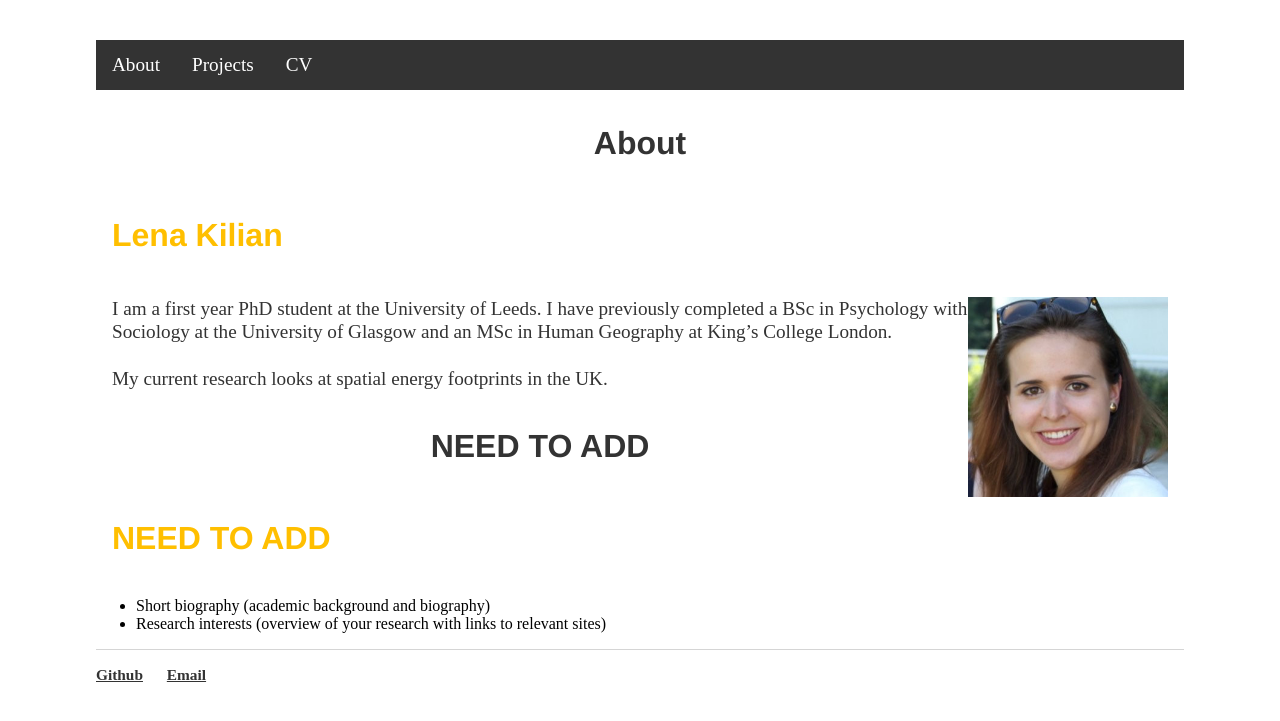
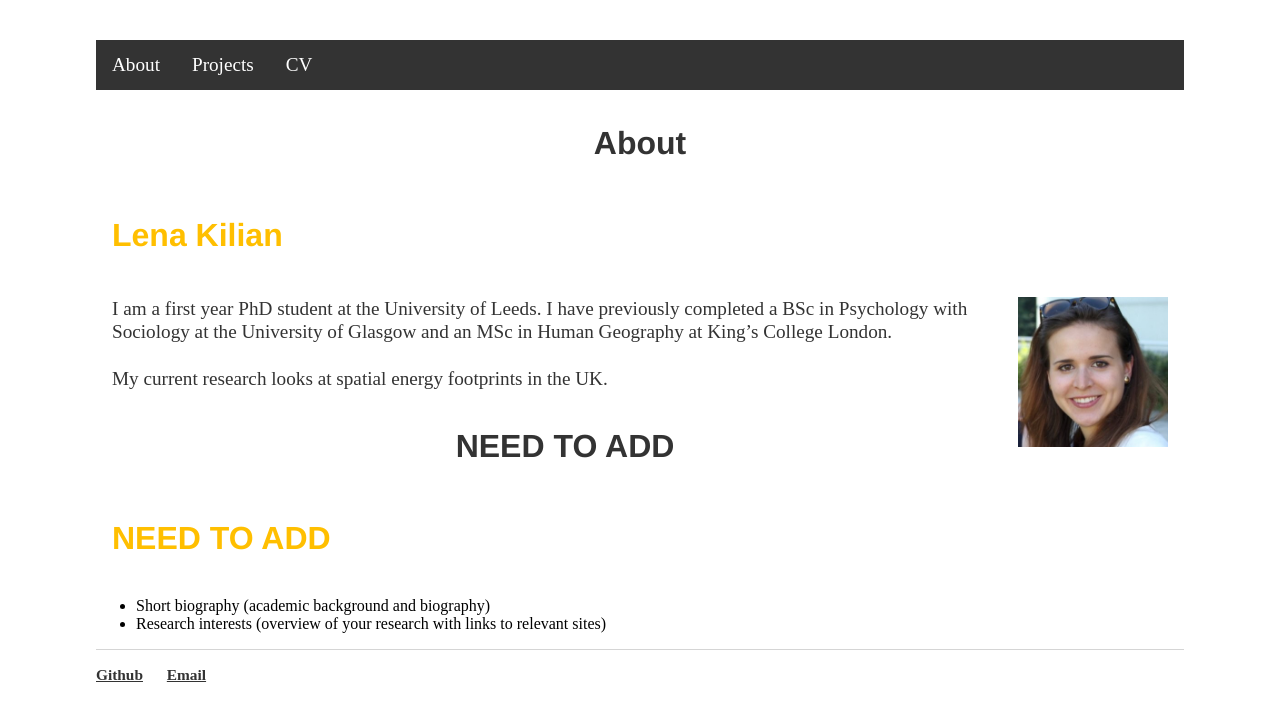
Before and after one commit to lena-kilian/lena-kilian.github.io, a Jekyll site: the page built from index.md, in a window 1280 px wide. Shown: the top 721 px of the page. Built offline with Jekyll 4.4.1, drawn with Linux system fonts in a browser that asks for light colours; our own code applies the rules of GitHub Pages for plain Markdown files.

Commit message:
Update index.md

```diff
--- a/index.md
+++ b/index.md
@@ -1,7 +1,7 @@
 # About
 
 ## Lena Kilian
-<img src="Photo_LenaKilian.png" align="right" width="200"/>
+<img src="Photo_LenaKilian.png" align="right" width="150"/>
 I am a first year PhD student at the University of Leeds. I have previously completed a BSc in Psychology with Sociology at the University of Glasgow and an MSc in Human Geography at King's College London.
 
 My current research looks at spatial energy footprints in the UK.
```
